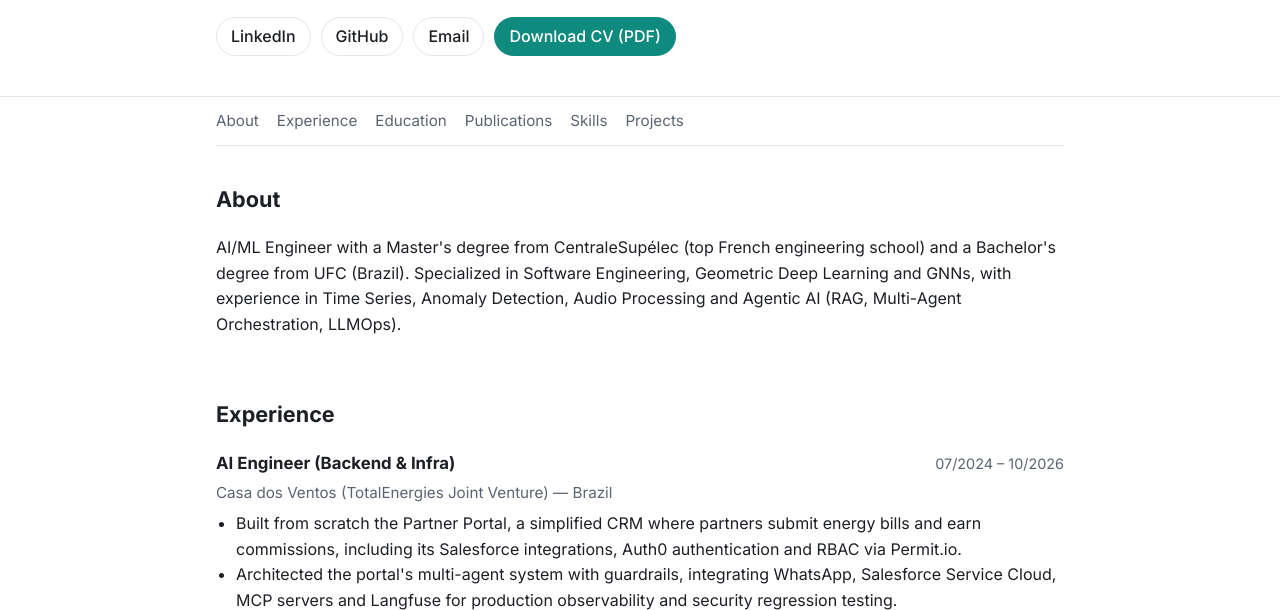
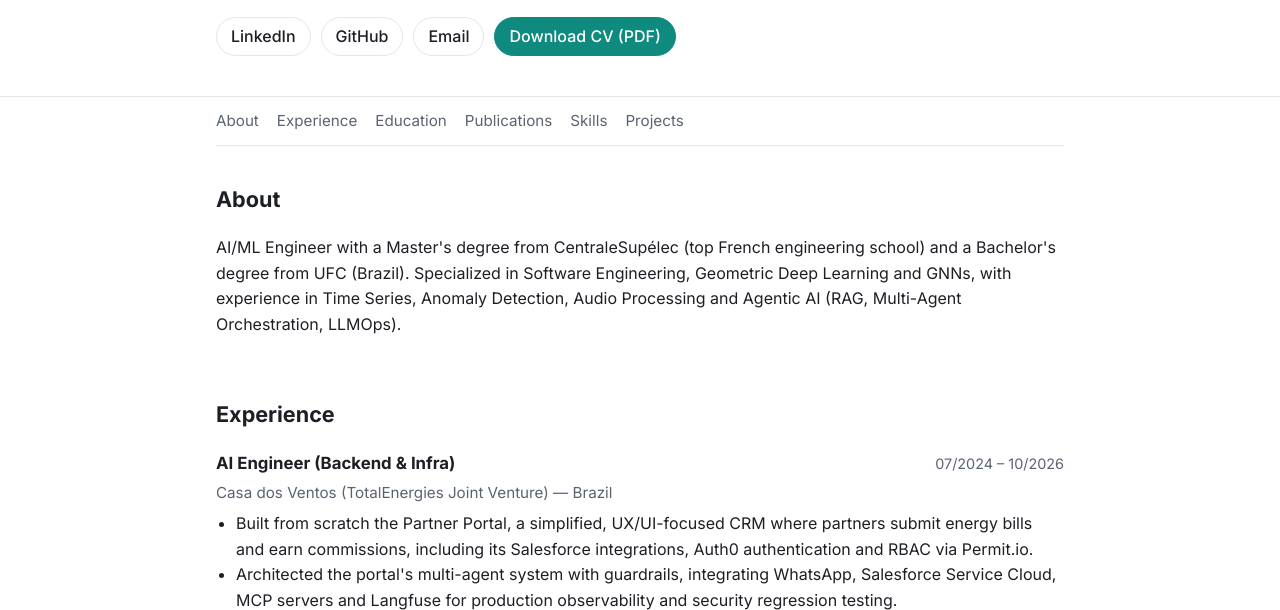
Before and after one commit to LawsonOliveira/LawsonOliveira.github.io, a plain HTML site: page index.html in a window 1280 px wide. Shown: the part 186-796 px from the top of the page. Drawn offline with Linux system fonts and the light colour scheme.

Commit message:
Describe Partner Portal as UX/UI-focused

```diff
--- a/index.html
+++ b/index.html
@@ -48,7 +48,7 @@
         </div>
         <p class="org">Casa dos Ventos (TotalEnergies Joint Venture) — Brazil</p>
         <ul>
-          <li>Built from scratch the Partner Portal, a simplified CRM where partners submit energy bills and earn commissions, including its Salesforce integrations, Auth0 authentication and RBAC via Permit.io.</li>
+          <li>Built from scratch the Partner Portal, a simplified, UX/UI-focused CRM where partners submit energy bills and earn commissions, including its Salesforce integrations, Auth0 authentication and RBAC via Permit.io.</li>
           <li>Architected the portal's multi-agent system with guardrails, integrating WhatsApp, Salesforce Service Cloud, MCP servers and Langfuse for production observability and security regression testing.</li>
           <li>Designed an agentic RAG layer connecting LLM agents to PostgreSQL via MCP, secured with Row-Level Security (RLS) for per-user/role data scoping.</li>
           <li>Built OCR pipelines for document extraction, reaching approximately 100 weekly active users.</li>
```
Also changed, not shown: 1 other file.
